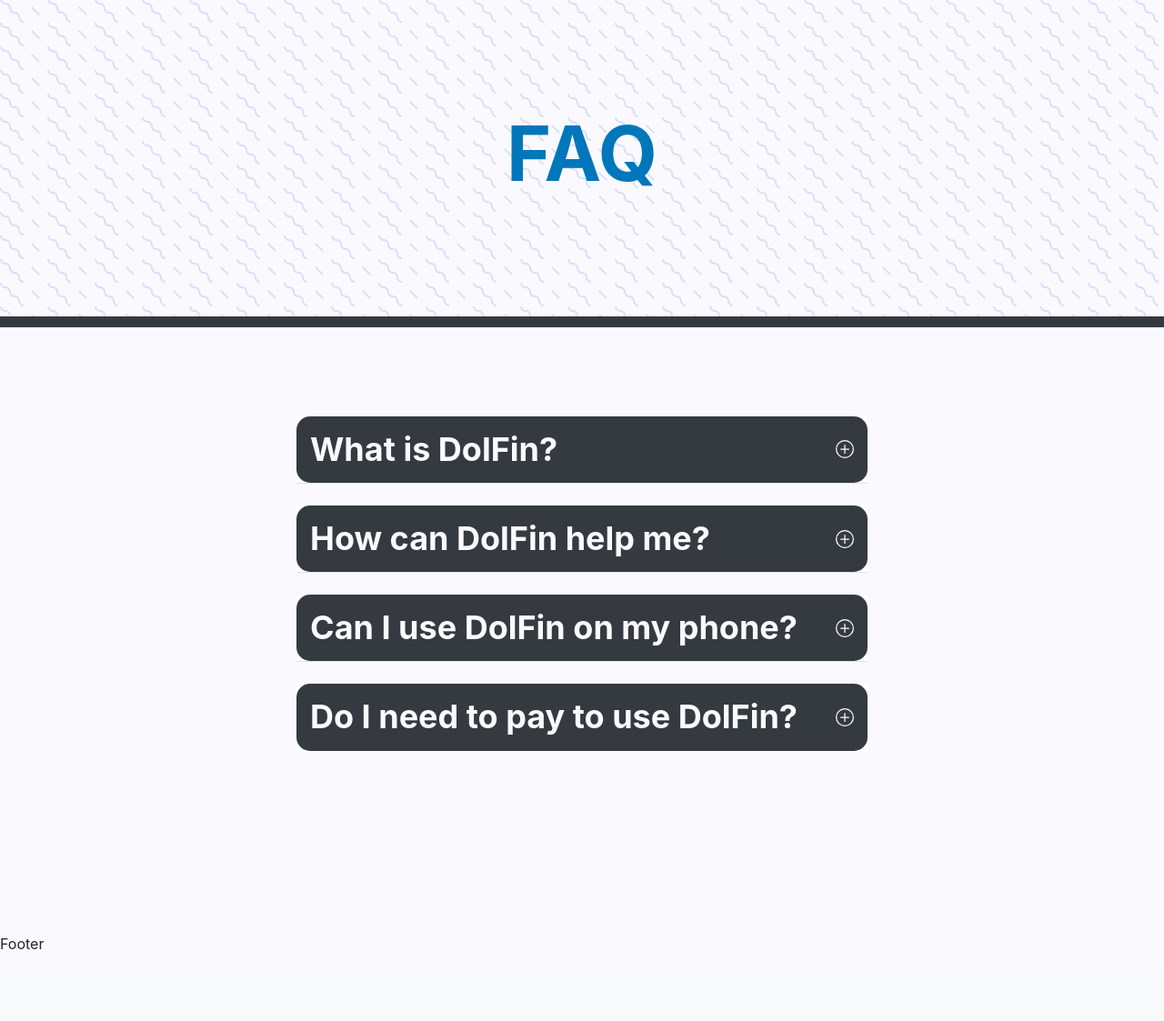
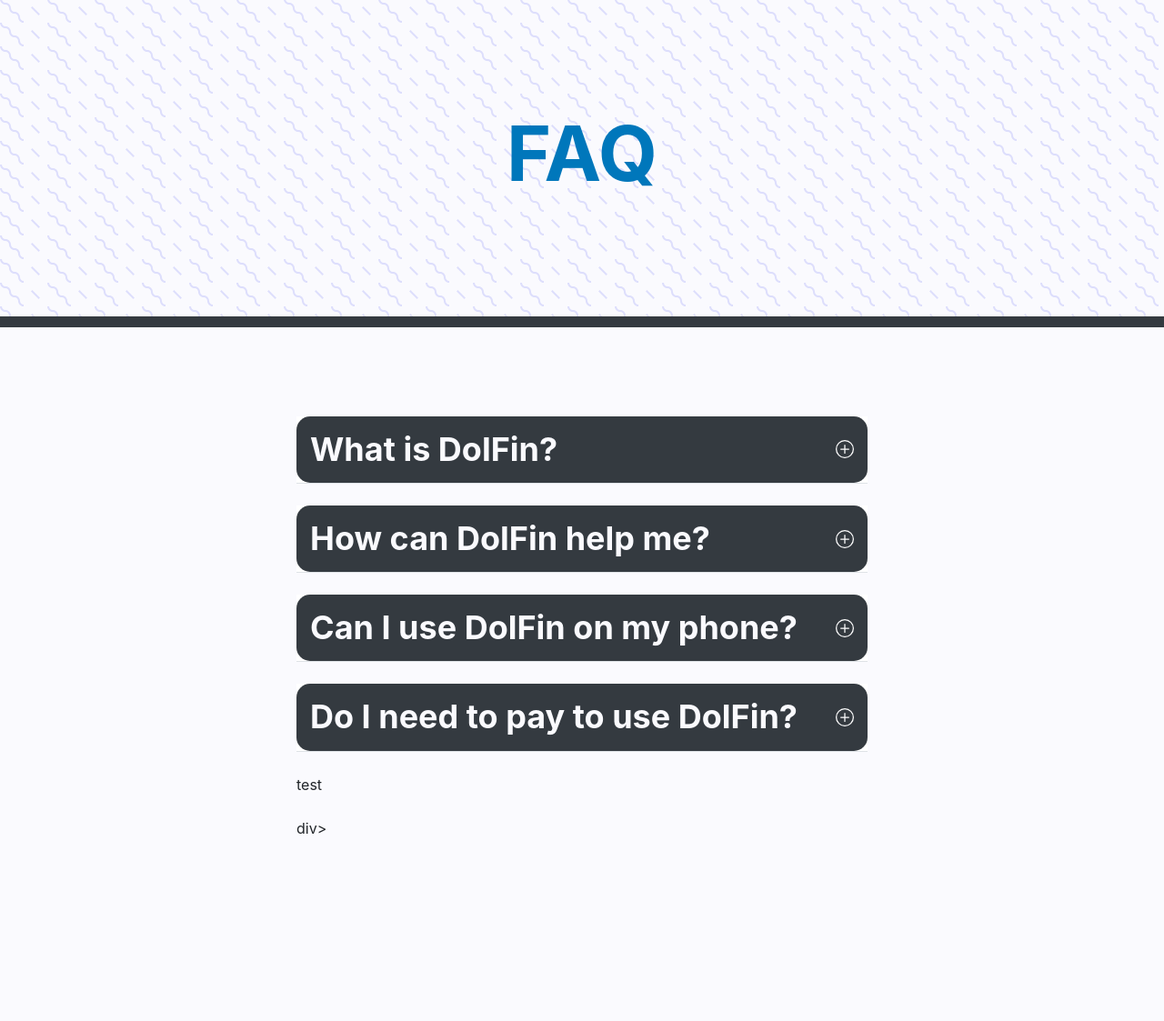
Before and after one commit to DataBytes-Organisation/Neo_Dolfin, a Flask app: page /FAQ/ in a window 1280 px wide. Shown: the part 57-1180 px from the top of the page at 91% size. Before the commit the page ends 1101 px from the top, so only its background shows below. Run offline with Flask 3, Linux system fonts and the light colour scheme.

Commit message:
test changes

```diff
--- a/neo_dolfin/templates/FAQ.html
+++ b/neo_dolfin/templates/FAQ.html
@@ -94,9 +94,12 @@
                     </h2>
                     <div id="flush-collapseFour" class="accordion-collapse collapse" aria-labelledby="accordionHeading"
                       data-bs-parent="#FlushAccordion">
-                      <div id="accordionBody" class="accordion-body"> DolFin is a completely free and easy way for you to keep track of your finances. Join DolFin today and start saving!</div>
+                      <div id="accordionBody" class="accordion-body">DolFin is a completely free and easy way for you to keep track of your finances. Join DolFin today and start saving!</div>
                     </div>
                   </div>
+                  <div>
+                    test
+                  </div>div>
                 </div>
               </div>
             </div>
```
